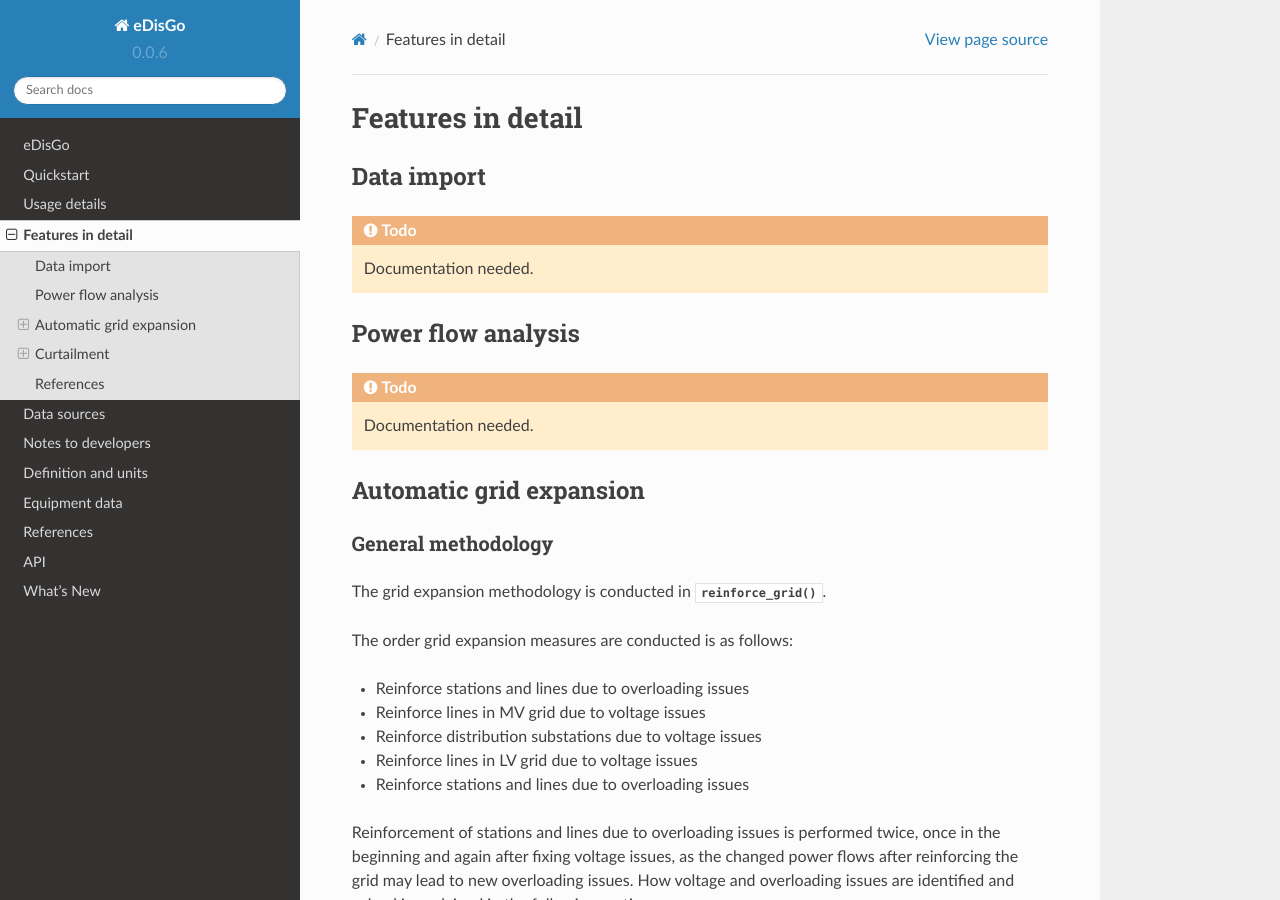
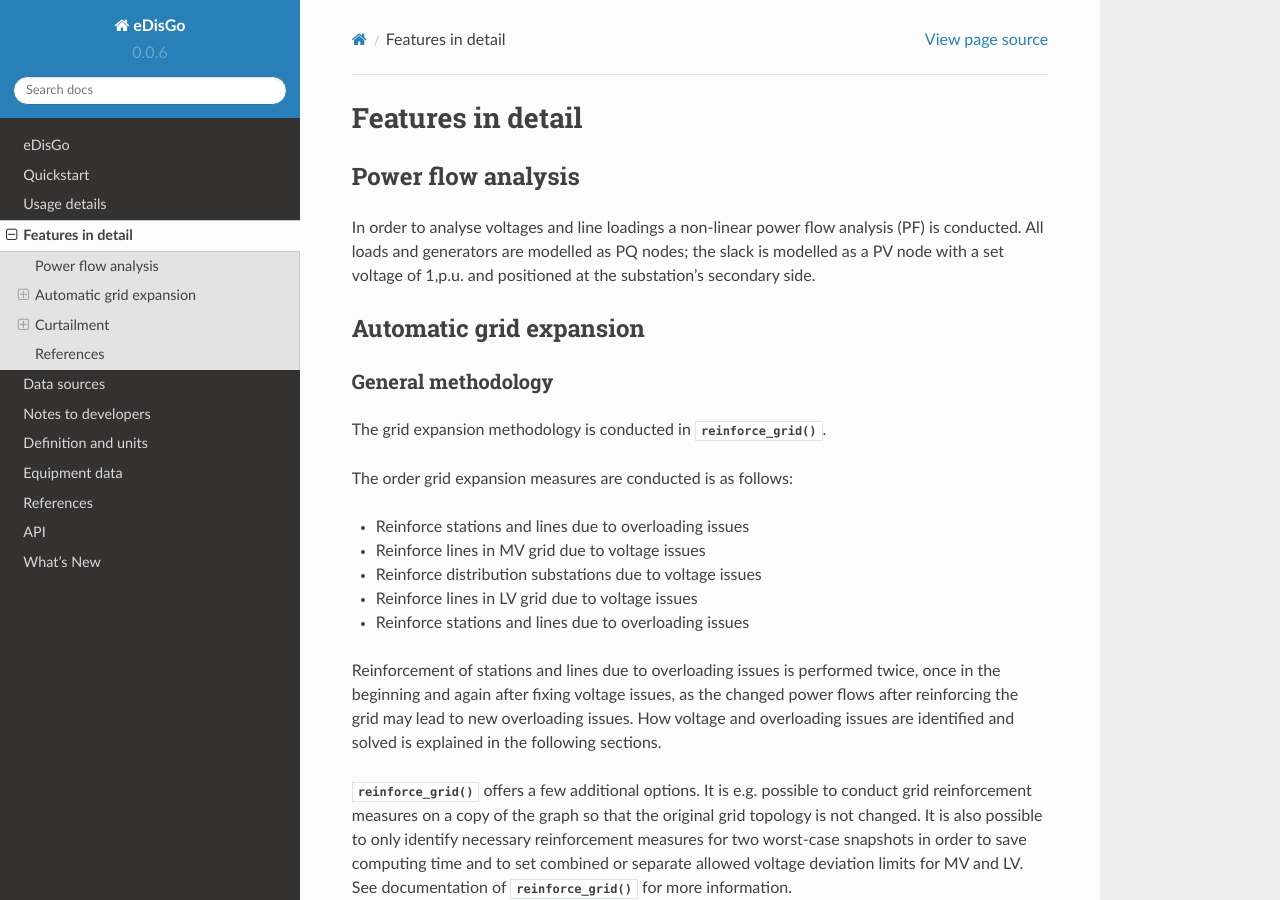
Before and after one commit to openego/eDisGo, a Sphinx documentation site: the page built from doc/features_in_detail.rst, in a window 1280 px wide and 900 px high. Built offline with Sphinx 7.4.7 and the Read the Docs theme 2.0.0, drawn with Linux system fonts in a browser that asks for light colours; formulas are drawn with MathJax 3.

Commit message:
Add short documentation of power flow analysis and remove data import section

```diff
--- a/doc/features_in_detail.rst
+++ b/doc/features_in_detail.rst
@@ -3,16 +3,12 @@
 Features in detail
 ==================
 
-Data import
------------
-
-.. todo:: Documentation needed.
-
 Power flow analysis
 -------------------
 
-.. todo:: Documentation needed.
-
+In order to analyse voltages and line loadings a non-linear power flow analysis (PF) is conducted.
+All loads and generators are modelled as PQ nodes; the slack is modelled as a PV node with a set voltage of 1\,p.u.
+and positioned at the substation's secondary side.
 
 .. _grid_expansion_methodology:
 
```
